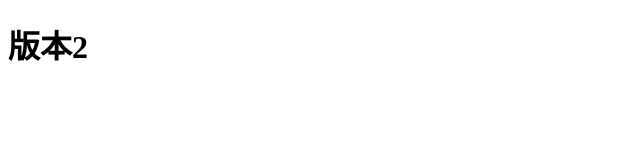
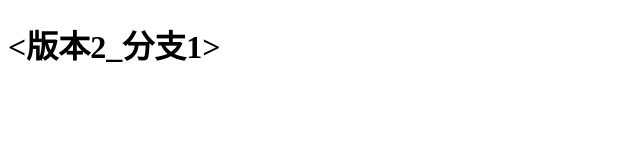
Before and after one commit to adam-zhao2020/test, a plain HTML site: page index.html in a window 1280 px wide. Shown: the whole page, without its empty margins (0-640 px from the left). Drawn offline with Linux system fonts and the light colour scheme.

Commit message:
v2_branch

```diff
--- a/index.html
+++ b/index.html
@@ -5,6 +5,6 @@
     <title>Title</title>
 </head>
 <body>
-<h1>版本2</h1>
+<h1><版本2_分支1></版本2_分支1></h1>
 </body>
 </html>
```
